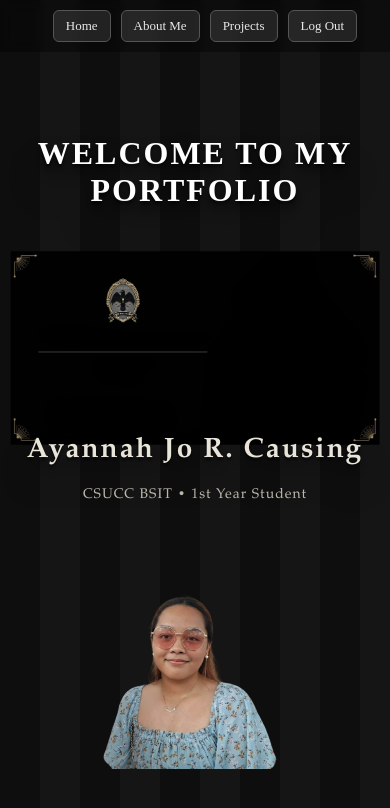
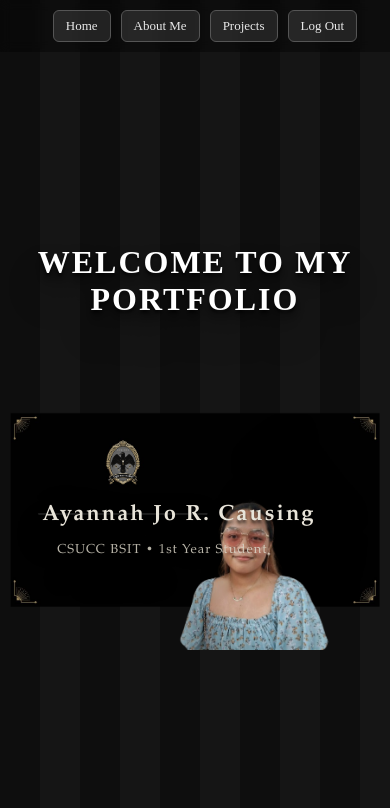
Before and after one commit to AyaWHO/CAUSING_FinalsITE10, a plain HTML site: page portfolio.html in a window 390 px wide. Drawn offline with Linux system fonts and the light colour scheme.

Commit message:
portfolio.css

```diff
--- a/portfolio.css
+++ b/portfolio.css
@@ -522,3 +522,99 @@ body {
         width: 90%;
     }
 }
+
+@media (max-width: 900px) {
+
+    /* Prevent zoomed-in look */
+    .card-container {
+        width: 100%;
+        height: auto;
+        display: flex;
+        justify-content: center;
+        align-items: center;
+        position: relative;
+        margin-top: 20px;
+    }
+
+    /* Keeps background frame proportional */
+    .card-bg {
+        width: 100%;
+        height: auto;
+    }
+
+    /* Character stays inside card */
+    .character-img {
+        position: absolute;
+        right: -20px;
+        bottom: 20px;
+        width: 55vw;     /* scales proportionally */
+        height: auto;
+    }
+
+    /* Text stays left-aligned but scaled down */
+    .card-text {
+        position: absolute;
+        left: 6%;
+        top: 50%;
+        transform: translateY(-50%);
+        text-align: left;
+    }
+
+    .card-text h1 {
+        font-size: 6vw;
+        margin-left: 20px;
+    }
+
+    .card-text p {
+        font-size: 3vw;
+        margin-left: 60px;
+    }
+}
+
+@media (max-width: 600px) {
+
+    .card-container {
+        width: 100%;
+        height: 350px;
+        position: relative;
+    }
+
+    .card-bg {
+        width: 100%;
+    }
+
+    .character-img {
+        width: 60vw;
+        right: -10px;
+        bottom: 10px;
+    }
+
+    .card-text h1 {
+        font-size: 25px;
+        margin-left: 10px;
+    }
+
+    .card-text p {
+        font-size: 14px;
+        margin-left: 25px;
+    }
+}
+
+@media (max-width: 450px) {
+    .card-container {
+        height: 300px;
+    }
+
+    .character-img {
+        width: 65vw;
+        right: -5px;
+    }
+
+    .card-text h1 {
+        font-size: 22px;
+    }
+
+    .card-text p {
+        font-size: 13px;
+    }
+}
```
